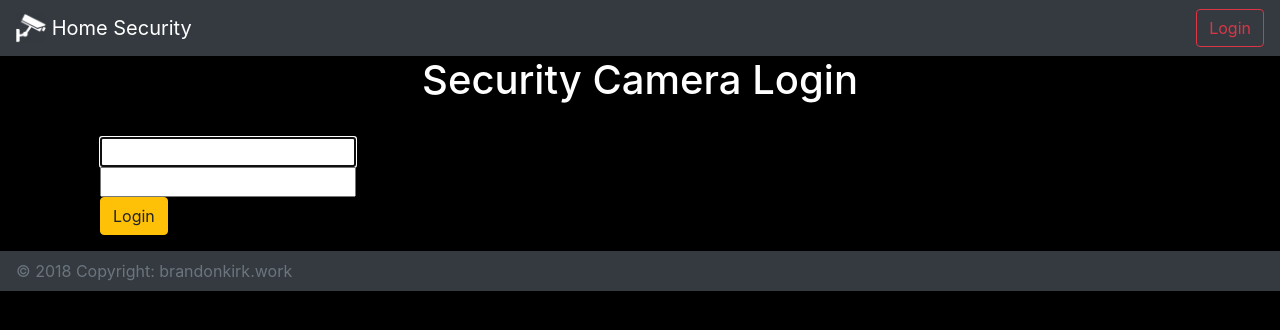
After one commit to Smok323/PiSecurityCam, a Django app: page /login/ in a window 1280 px wide. The commit adds this page. Shown: the top 330 px of the page. Run offline with Django 3.2, Linux system fonts and the light colour scheme; some libraries are stand-ins or nearby versions.

Commit message:
working on login

```diff
--- /dev/null
+++ b/website/templates/registration/login.html
@@ -0,0 +1,28 @@
+{% extends "website/base.html" %}
+
+{% block title %}
+    <title>Security Camera Login</title>
+{% endblock %}
+
+{% block body %}
+    <h1>Security Camera Login</h1>
+    <hr>
+
+    <div class="container">
+        <div class="col-sm-12 col-md-6">
+            <div class="form-group">
+
+                <fieldset>
+                    {{ form.username }}
+                </fieldset>
+
+                <fieldset>
+                    {{ form.password }}
+                </fieldset>
+
+                <button class="btn btn-warning" type="submit" method='POST' >Login</button>
+            </div>
+        </div>
+    </div>
+
+{% endblock %}
--- a/website/templates/website/base.html
+++ b/website/templates/website/base.html
@@ -23,7 +23,7 @@
             </a>
             <button class="btn btn-outline-danger my-2 my-sm-0">
                 Login
-                <a href="#"></a>
+                <a href="{% url 'login-page' %}"></a>
             </button>
         </nav>
     </section>
```
Also changed, not shown: website/templates/website/login.html (deleted, +0 -12 lines).
